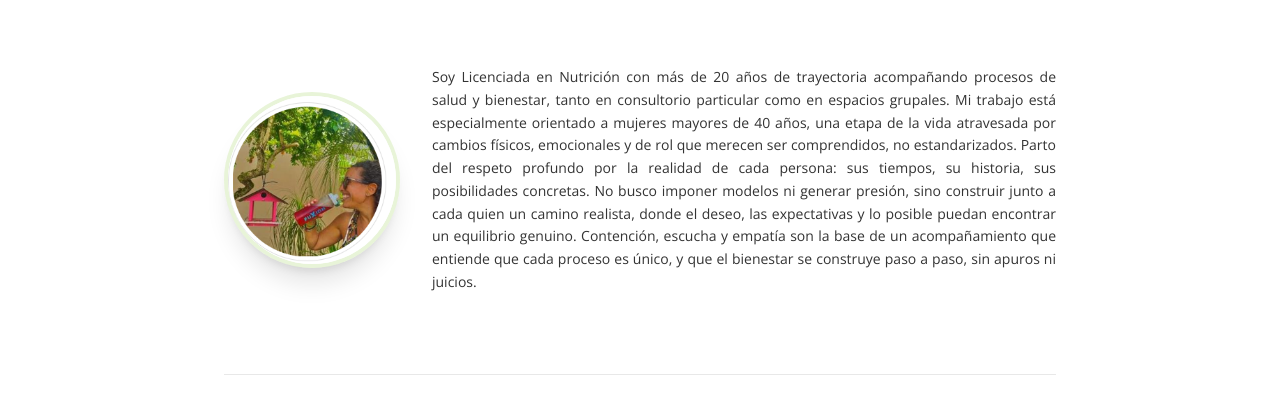
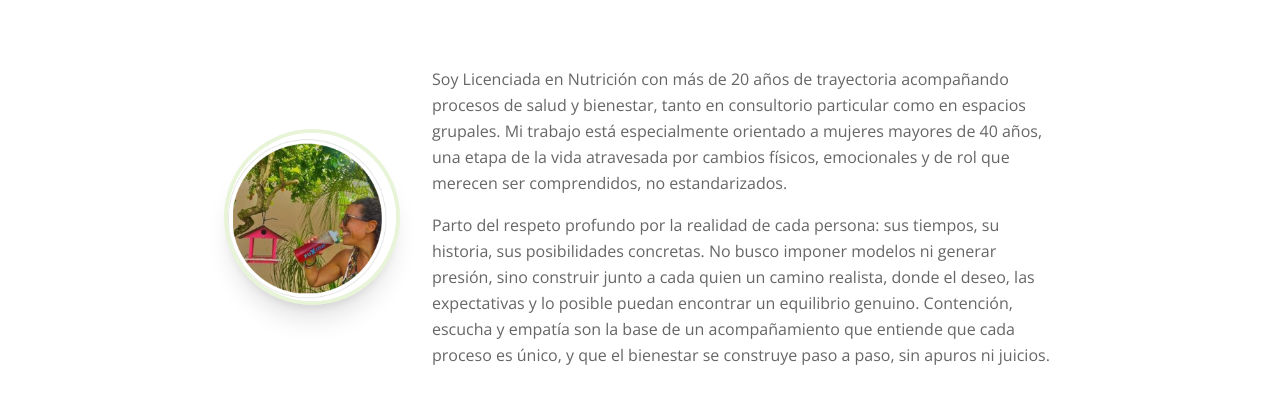
Before and after one commit to jiarocena/fuxion-uruguay, a React (Vite) app: page /nosotros in a window 1280 px wide. Shown: the part 226-639 px from the top of the page. Built offline with nearby package versions, Linux system fonts and the light colour scheme; no server answers.

Commit message:
style(about): update maria noel acosta bio styling

```diff
--- a/src/pages/AboutPage.tsx
+++ b/src/pages/AboutPage.tsx
@@ -22,8 +22,11 @@ export default function AboutPage() {
             className="w-44 h-44 rounded-full object-cover border-4 border-fx-green/20 shadow-xl flex-shrink-0"
           />
           <div>
-            <p className="text-fx-charcoal font-body leading-relaxed text-sm text-justify">
-              Soy Licenciada en Nutrición con más de 20 años de trayectoria acompañando procesos de salud y bienestar, tanto en consultorio particular como en espacios grupales. Mi trabajo está especialmente orientado a mujeres mayores de 40 años, una etapa de la vida atravesada por cambios físicos, emocionales y de rol que merecen ser comprendidos, no estandarizados. Parto del respeto profundo por la realidad de cada persona: sus tiempos, su historia, sus posibilidades concretas. No busco imponer modelos ni generar presión, sino construir junto a cada quien un camino realista, donde el deseo, las expectativas y lo posible puedan encontrar un equilibrio genuino. Contención, escucha y empatía son la base de un acompañamiento que entiende que cada proceso es único, y que el bienestar se construye paso a paso, sin apuros ni juicios.
+            <p className="text-fx-gray font-body leading-relaxed mb-4">
+              Soy Licenciada en Nutrición con más de 20 años de trayectoria acompañando procesos de salud y bienestar, tanto en consultorio particular como en espacios grupales. Mi trabajo está especialmente orientado a mujeres mayores de 40 años, una etapa de la vida atravesada por cambios físicos, emocionales y de rol que merecen ser comprendidos, no estandarizados.
+            </p>
+            <p className="text-fx-gray font-body leading-relaxed">
+              Parto del respeto profundo por la realidad de cada persona: sus tiempos, su historia, sus posibilidades concretas. No busco imponer modelos ni generar presión, sino construir junto a cada quien un camino realista, donde el deseo, las expectativas y lo posible puedan encontrar un equilibrio genuino. Contención, escucha y empatía son la base de un acompañamiento que entiende que cada proceso es único, y que el bienestar se construye paso a paso, sin apuros ni juicios.
             </p>
           </div>
         </div>
```
